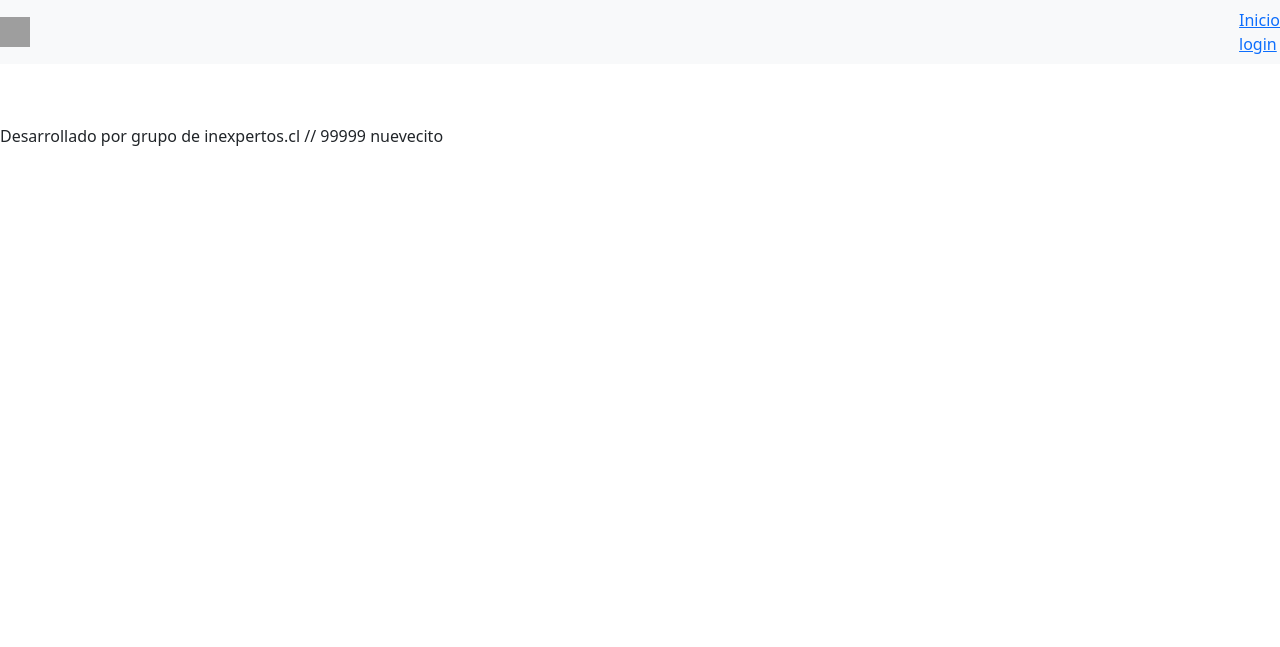
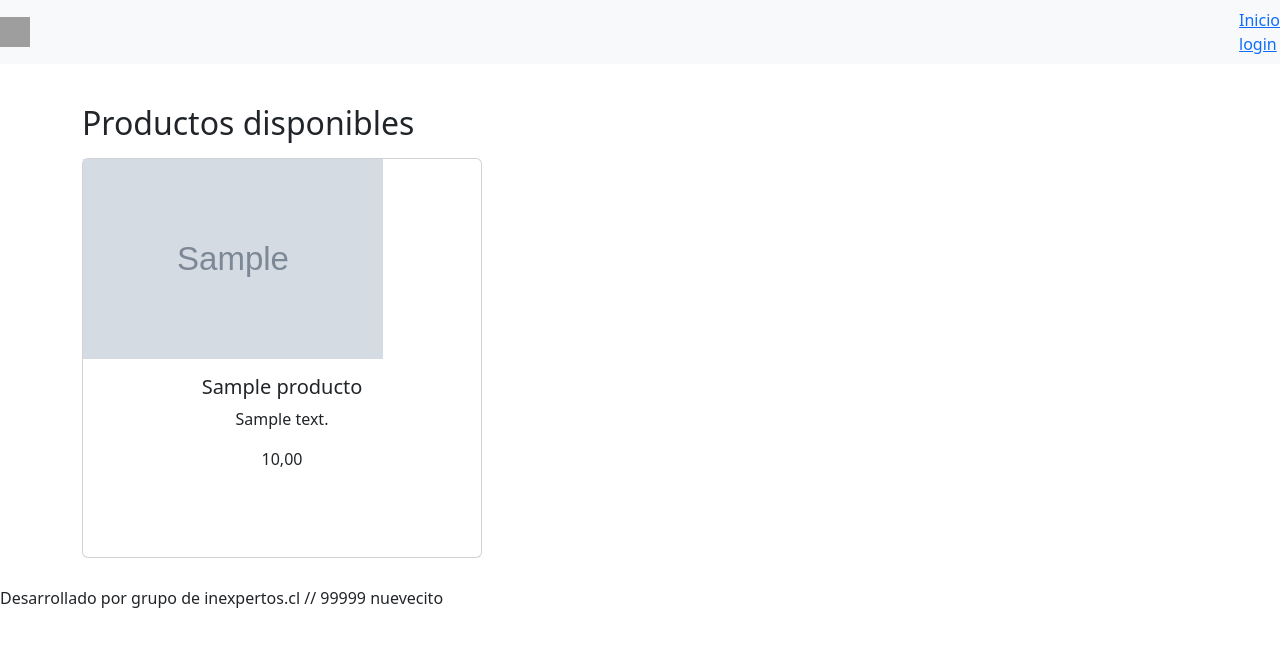
Before and after one commit to otarola3/M7A2grupal, a Django app: page /productos/ in a window 1280 px wide. Shown: the top 647 px of the page. Run offline with Django 4.2, Linux system fonts and the light colour scheme; tables that the repository leaves empty hold one stand-in row (values such as "Sample post"); grey boxes marked "Sample" are stand-in pictures; grey boxes are pictures that could not be loaded.

Commit message:
html productos ok

```diff
--- a/core_m7/templates/productos.html
+++ b/core_m7/templates/productos.html
@@ -1,15 +1,15 @@
 {% extends "base.html" %}
 {% load static %}
 
-{% block content %}
+{% block contenido %}
 <section class="section">
     <div class="container">
         <h2>Productos disponibles</h2>
         <div class="row">
             {% for producto in productos %}
-            <div class="col-md-4">
-                <div class="card">
-                    <img src="{% static 'imagenes/' %}{{ producto.imagen }}" alt="{{ producto.nombre }}">
+            <div class="col-sm-4 mt-2 mb-2 mr- 2 ml-2">
+                <div class="card text-center mt-t" style="width: 400px; height: 400px;">
+                    <img src="{% get_media_prefix %}{{ producto.imagen }}" style="width: 300px; height: 200px;">
                     <div class="card-body">
                         <h5 class="card-title">{{ producto.nombre }}</h5>
                         <p class="card-text">{{ producto.descripcion }}</p>
--- a/core_m7/views.py
+++ b/core_m7/views.py
@@ -11,11 +11,6 @@ import string
 
 connection = mail.get_connection()
 connection.open()
-
-
-
-
-
 
 # Create your views here.
 def index_welcome(request):
@@ -121,4 +116,5 @@ def listar_productos(request):
     productos = Producto.objects.all()  # Obtener los primeros 5 productos disponibles
     print('Despues de extraer producto')
     print(productos)
-    return render(request, 'productos.html', {'productos': productos})
+    contexto = {'productos': productos}
+    return render(request, 'productos.html', contexto)
```
Also changed, not shown: media/imagen_producto/Kiwi.jpeg (added), media/imagen_producto/Manzanas.jpeg (added), media/imagen_producto/Naranjas.jpeg (added), media/imagen_producto/Peras.jpeg (added), media/imagen_producto/Platano.jpeg (added), 3 other files.
